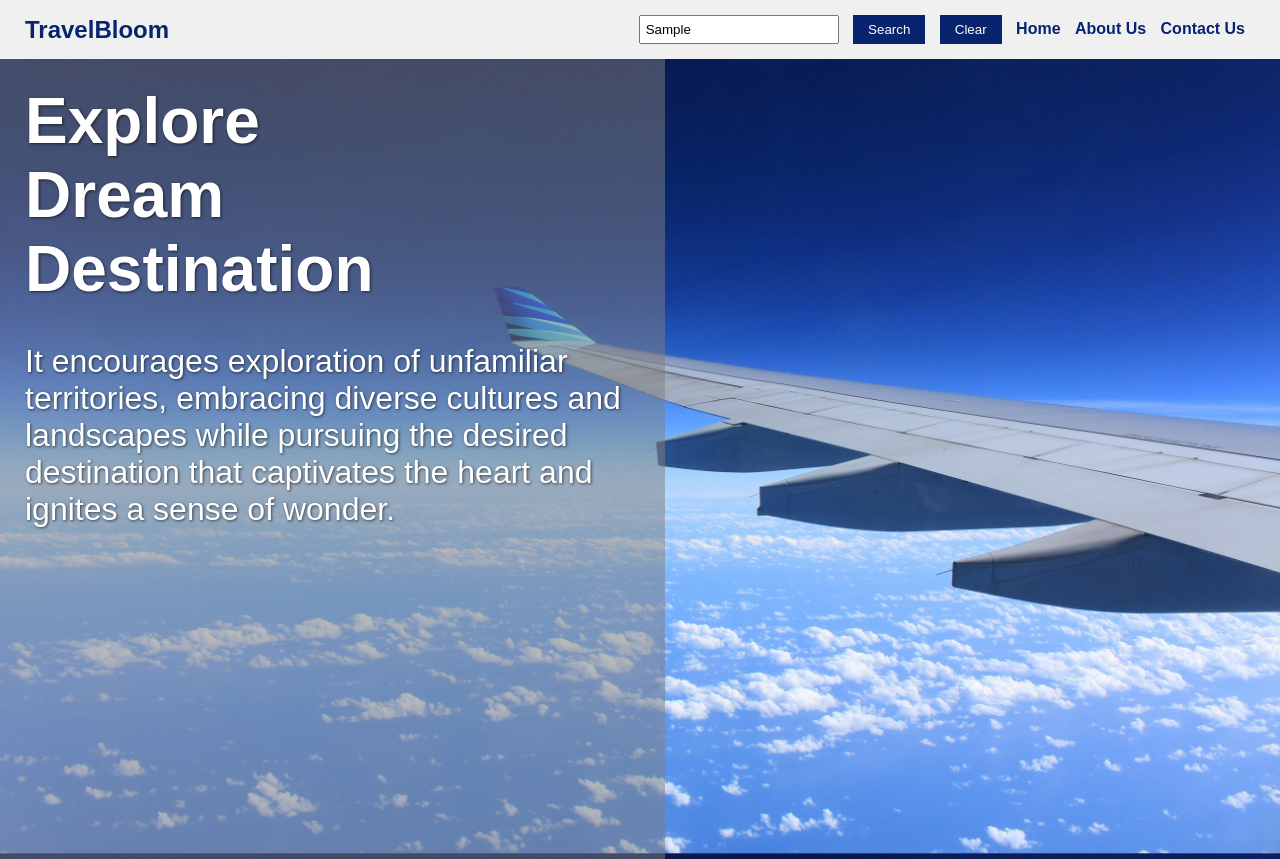
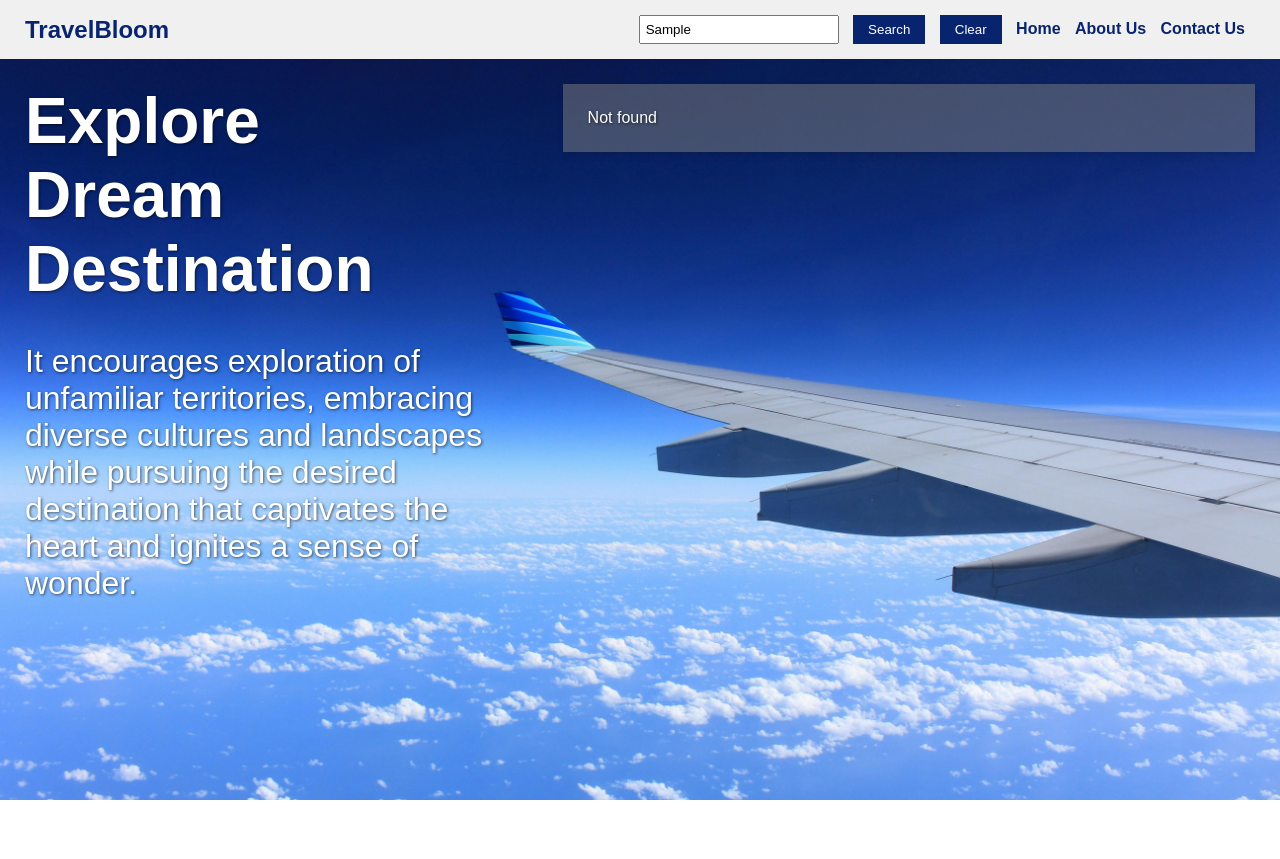
Before and after one commit to ezekiel-g/travel-recommendation, a plain HTML site: page index.html in a window 1280 px wide. Both pictures are taken after typing "Sample" into the empty fields and a click on the button "Search". After the commit the page ends 800 px from the top, so only its background shows below. Drawn offline with Linux system fonts and the light colour scheme.

Commit message:
Added search functionality

```diff
--- a/assets/data/location-data.json
+++ b/assets/data/location-data.json
@@ -6,13 +6,13 @@
             "cities": [
                 {
                     "name": "Sydney, Australia",
-                    "imageUrl": "enter_your_image_for_sydney.jpg",
+                    "imageUrl": "sydney.jpg",
                     "description": "A vibrant city known for its iconic landmarks like the Sydney Opera House and Sydney Harbour Bridge."
                 },
                 {
                     "name": "Melbourne, Australia",
-                    "imageUrl": "enter_your_image_for_melbourne.jpg",
-                    "description": "A cultural hub famous for its art, food, and diverse neighborhoods."
+                    "imageUrl": "melbourne.jpg",
+                    "description": "A cultural hub famous for its art, food and diverse neighborhoods."
                 }
             ]
         },
@@ -22,13 +22,13 @@
             "cities": [
                 {
                     "name": "Tokyo, Japan",
-                    "imageUrl": "enter_your_image_for_tokyo.jpg",
-                    "description": "A bustling metropolis blending tradition and modernity, famous for its cherry blossoms and rich culture."
+                    "imageUrl": "tokyo.jpg",
+                    "description": "A bustling metropolis blending tradition and modernity and famous for its cherry blossoms and rich culture."
                 },
                 {
                     "name": "Kyoto, Japan",
-                    "imageUrl": "enter_your_image_for_kyoto.jpg",
-                    "description": "Known for its historic temples, gardens, and traditional tea houses."
+                    "imageUrl": "kyoto.jpg",
+                    "description": "Known for its historic temples, gardens and traditional tea houses."
                 }
             ]
         },
@@ -38,13 +38,13 @@
             "cities": [
                 {
                     "name": "Rio de Janeiro, Brazil",
-                    "imageUrl": "enter_your_image_for_rio.jpg",
-                    "description": "A lively city known for its stunning beaches, vibrant carnival celebrations, and iconic landmarks."
+                    "imageUrl": "rio-de-janeiro.jpg",
+                    "description": "A lively city known for its stunning beaches, vibrant carnival celebrations and iconic landmarks."
                 },
                 {
                     "name": "São Paulo, Brazil",
-                    "imageUrl": "enter_your_image_for_sao-paulo.jpg",
-                    "description": "The financial hub with diverse culture, arts, and a vibrant nightlife."
+                    "imageUrl": "sao-paulo.jpg",
+                    "description": "The financial hub with diverse culture, arts and a vibrant nightlife."
                 }
             ]
         }
@@ -53,13 +53,13 @@
         {
             "id": 1,
             "name": "Angkor Wat, Cambodia",
-            "imageUrl": "enter_your_image_for_angkor-wat.jpg",
+            "imageUrl": "angkor-wat.jpeg",
             "description": "A UNESCO World Heritage site and the largest religious monument in the world."
         },
         {
             "id": 2,
             "name": "Taj Mahal, India",
-            "imageUrl": "enter_your_image_for_taj-mahal.jpg",
+            "imageUrl": "taj-mahal.jpg",
             "description": "An iconic symbol of love and a masterpiece of Mughal architecture."
         }
     ],
@@ -67,14 +67,14 @@
         {
             "id": 1,
             "name": "Bora Bora, French Polynesia",
-            "imageUrl": "enter_your_image_for_bora-bora.jpg",
+            "imageUrl": "bora-bora.jpeg",
             "description": "An island known for its stunning turquoise waters and luxurious overwater bungalows."
         },
         {
             "id": 2,
             "name": "Copacabana Beach, Brazil",
-            "imageUrl": "enter_your_image_for_copacabana.jpg",
-            "description": "A famous beach in Rio de Janeiro, Brazil, with a vibrant atmosphere and scenic views."
+            "imageUrl": "copacabana-beach.jpeg",
+            "description": "A famous beach in Rio de Janeiro, Brazil with a vibrant atmosphere and scenic views."
         }
     ]
 }
--- a/index.css
+++ b/index.css
@@ -3,6 +3,7 @@
     padding: 0;
     box-sizing: border-box;
 }
+
 nav {
     background-color: #F0F0F0;
     padding: 15px 25px;
@@ -27,11 +28,10 @@ nav a {
 }
 
 body {
-    height: 100vh;
     font-family: Arial, sans-serif;
     background-image: url('./assets/images/airplane-in-sky.jpg');
     background-size: cover;
-    background-position: center;
+    background-position: center 5px;
     background-repeat: no-repeat;
     background-attachment: fixed;
 }
@@ -50,7 +50,7 @@ select {
 button {
     padding: 7px 15px;
     background-color: #08246F;
-    color: white;
+    color: #FFFFFF;
     border: none;
     cursor: pointer;
 }
@@ -61,28 +61,34 @@ button:hover {
 
 .home-container {
     display: flex;
-    height: 100vh;
 }
 
 .home-description {
-    flex: 1;
+    flex: 0 0 42%;
     height: 100%;
     padding: 25px;
     font-size: xx-large;
-    background-color: rgba(128, 128, 128, 0.5);
     text-shadow: 1px 1px 3px rgba(0, 0, 0, 0.6);
 }
 
 .search-results {
     flex: 1;
-    height: 100%;
 }
 
 .info-tile {
+    height: fit-content;
     margin: 25px;
     padding: 25px;
     background-color: rgba(128, 128, 128, 0.5);
     box-shadow: 0 4px 6px rgba(0, 0, 0, 0.1);
+}
+
+.info-tile img {
+    width: 100%;
+    margin-bottom: 25px;
+    aspect-ratio: 4 / 3;
+    object-fit: cover;
+    object-position: center;
 }
 
 .info-text {
@@ -91,27 +97,8 @@ button:hover {
     text-shadow: 1px 1px 3px rgba(0, 0, 0, 0.6);
 }
 
-#report,
-#result {
-    padding: 10px;
-    max-width: 400px;
-    word-wrap: break-word;
-}
-#result {
-    height: 400px;
-    width: 500px;
-    display: flex;
-    align-items: center;
-    justify-content: space-around;
-    flex-direction: column;
-}
-#result img {
-    width: 200px;
-    height: 100px;
-}
-
-#contact-form input,
-#contact-form textarea {
+.contact-form input,
+.contact-form textarea {
     width: 100%;
     margin-bottom: 15px;
     padding: 8px;
--- a/index.html
+++ b/index.html
@@ -13,12 +13,16 @@
                 <li>
                     <input
                         type="text"
-                        id="conditionInput"
+                        id="search-input"
                         placeholder="Enter a destination or keyword"
                     />
                 </li>
-                <li><button id="searchButton">Search</button></li>
-                <li><button id="clearButton">Clear</button></li>
+                <li>
+                    <button id="searchButton" onclick="performSearch()">Search</button>
+                </li>
+                <li>
+                    <button id="clearButton" onclick="clearSearchResults()">Clear</button>
+                </li>
                 <li><a href="./index.html" id="home">Home </a></li>
                 <li><a href="./about.html" id="about">About Us </a></li>
                 <li><a href="./contact.html" id="contact">Contact Us </a></li>
@@ -38,9 +42,7 @@
                 </span>
             </div>
 
-            <div class="search-results">
-
-            </div>
+            <div class="search-results"></div>
         </div>
 
         <script src="./index.js"></script>
--- a/index.js
+++ b/index.js
@@ -0,0 +1,98 @@
+const clearSearchResults = () => {
+    const resultContainer = document.getElementsByClassName('search-results')[0]
+    resultContainer.innerHTML = ''
+}
+
+const createResultTile = result => {
+    const resultTile = document.createElement('div')
+    const resultSpan = document.createElement('span')
+    resultTile.classList.add('info-tile')
+    resultSpan.classList.add('info-text')
+    resultTile.appendChild(resultSpan)
+
+    if (typeof result === 'string') {
+        resultSpan.innerHTML = result
+    } else {
+        resultSpan.innerHTML += `<img src="./assets/images/${result.imageUrl}">`
+        resultSpan.innerHTML += `<h2>${result.name}</h2><br>`
+        resultSpan.innerHTML += `<p>${result.description}</p><br>`
+        resultSpan.innerHTML += `<button>Visit</button>`
+    }
+    return resultTile
+}
+
+const performSearch = () => {
+    const input = document.getElementById('search-input').value.toLowerCase().toString()
+    const resultContainer = document.getElementsByClassName('search-results')[0]
+    const categories = ['cities', 'temples', 'beaches']
+    resultContainer.innerHTML = ''
+
+    if (input.trim() === '') { return }
+
+    fetch('./assets/data/location-data.json')
+        .then(response => response.json())
+        .then(data => {
+            const results = []
+            const dataArray = [data]
+
+            while (dataArray.length > 0) {
+                const dataItem = dataArray.pop()
+
+                if (Array.isArray(dataItem)) {
+                    dataItem.forEach(categoryItem => dataArray.push(categoryItem))
+                } else if (typeof dataItem === 'object' && dataItem !== null) {
+                    for (let key in dataItem) {
+                        const value = dataItem[key]
+
+                        if (categories.includes(key) && Array.isArray(value)) {
+                            value.forEach(categoryItem => {
+                                let isMatchFound = false
+                                const categoryItemsToProcess = [categoryItem]
+
+                                while (categoryItemsToProcess.length > 0 && !isMatchFound) {
+                                    const currentCategoryItem = categoryItemsToProcess.pop()
+
+                                    if (typeof currentCategoryItem === 'object' && currentCategoryItem !== null) {
+                                        for (let categoryKey in currentCategoryItem) {
+                                            const categoryValue = currentCategoryItem[categoryKey]
+
+                                            if (
+                                                (typeof categoryValue === 'string' || typeof categoryValue === 'number') &&
+                                                categoryValue.toString().toLowerCase().includes(input)
+                                            ) {
+                                                isMatchFound = true
+                                                break
+                                            }
+
+                                            if (typeof categoryValue === 'object' && categoryValue !== null) {
+                                                categoryItemsToProcess.push(categoryValue)
+                                            }
+                                        }
+                                    }
+                                }
+
+                                if (isMatchFound) results.push(categoryItem)
+                            })
+                        } else {
+                            dataArray.push(value)
+                        }
+                    }
+                }
+            }
+
+            if (results.length > 0) {
+                results.forEach(result => {
+                    const newTile = createResultTile(result)
+                    resultContainer.appendChild(newTile)
+                })
+            } else {
+                const newTile = createResultTile('Not found')
+                resultContainer.appendChild(newTile)
+            }
+        })
+        .catch(error => {
+            console.error('Error: ', error)
+            const newTile = createResultTile('Error in fetch')
+            resultContainer.appendChild(newTile)
+        })
+}
```
Also changed, not shown: contact.html (+2 -2 lines).
